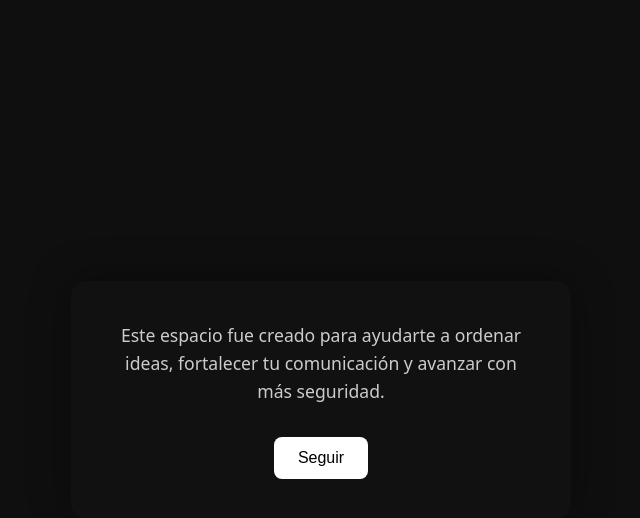
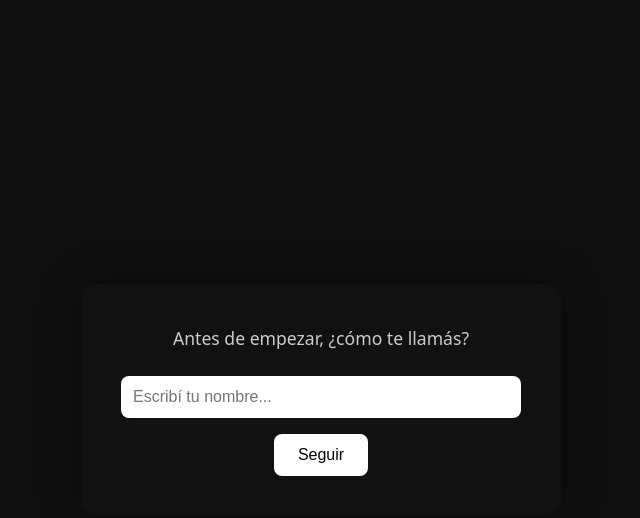
Before and after one commit to micagg282-blip/fatboy, a Next.js app: page / in a window 1280 px wide. Both pictures are taken after a click on the button "Continuar". Shown: the top 518 px of the page, without its empty margins (319-959 px from the left). Built offline with nearby package versions, Linux system fonts and the light colour scheme.

Commit message:
otto funcionando

```diff
--- a/pages/index.js
+++ b/pages/index.js
@@ -1,22 +1,19 @@
-"use client";
-
 import { useState } from "react";
 
 export default function Home() {
+  const [name, setName] = useState("");
   const [step, setStep] = useState(0);
-
-  const next = () => setStep(step + 1);
 
   return (
     <main style={styles.container}>
       <div style={styles.card}>
         {step === 0 && (
           <>
-            <h1 style={styles.title}>Hola, soy Otto 👋</h1>
+            <h1 style={styles.title}>Hola 👋</h1>
             <p style={styles.text}>
-              Estoy acá para acompañarte en tu camino laboral.
+              Soy Otto. Estoy acá para acompañarte en tu camino laboral.
             </p>
-            <button style={styles.button} onClick={next}>
+            <button style={styles.button} onClick={() => setStep(1)}>
               Continuar
             </button>
           </>
@@ -25,10 +22,18 @@ export default function Home() {
         {step === 1 && (
           <>
             <p style={styles.text}>
-              Este espacio fue creado para ayudarte a ordenar ideas,
-              fortalecer tu comunicación y avanzar con más seguridad.
+              Antes de empezar, ¿cómo te llamás?
             </p>
-            <button style={styles.button} onClick={next}>
+            <input
+              style={styles.input}
+              placeholder="Escribí tu nombre..."
+              value={name}
+              onChange={(e) => setName(e.target.value)}
+            />
+            <button
+              style={styles.button}
+              onClick={() => name && setStep(2)}
+            >
               Seguir
             </button>
           </>
@@ -36,11 +41,13 @@ export default function Home() {
 
         {step === 2 && (
           <>
+            <h2 style={styles.title}>Hola {name} 🌿</h2>
             <p style={styles.text}>
-              No estás sola. Vamos paso a paso, a tu ritmo.
+              Este espacio fue creado para acompañarte, ayudarte a ordenar ideas
+              y avanzar con más claridad y confianza.
             </p>
-            <button style={styles.button} onClick={next}>
-              Empezar
+            <button style={styles.button} onClick={() => setStep(3)}>
+              Continuar
             </button>
           </>
         )}
@@ -49,6 +56,7 @@ export default function Home() {
           <>
             <h2 style={styles.title}>✨ Bienvenida a Fatboy</h2>
             <p style={styles.text}>
+              Estoy acá para ayudarte.
               Cuando quieras, decime en qué te gustaría trabajar hoy.
             </p>
           </>
@@ -73,7 +81,7 @@ const styles = {
     color: "#fff",
     padding: "40px",
     borderRadius: "16px",
-    maxWidth: "500px",
+    maxWidth: "480px",
     width: "100%",
     boxShadow: "0 0 40px rgba(0,0,0,0.4)",
     textAlign: "center",
@@ -85,8 +93,16 @@ const styles = {
   text: {
     fontSize: "1.1rem",
     lineHeight: "1.6",
-    marginBottom: "2rem",
+    marginBottom: "1.5rem",
     color: "#ccc",
+  },
+  input: {
+    width: "100%",
+    padding: "12px",
+    borderRadius: "8px",
+    border: "none",
+    marginBottom: "1rem",
+    fontSize: "1rem",
   },
   button: {
     background: "#ffffff",
```
